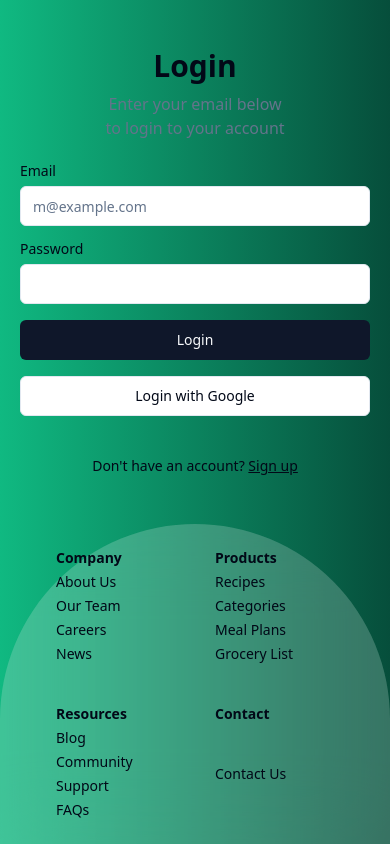
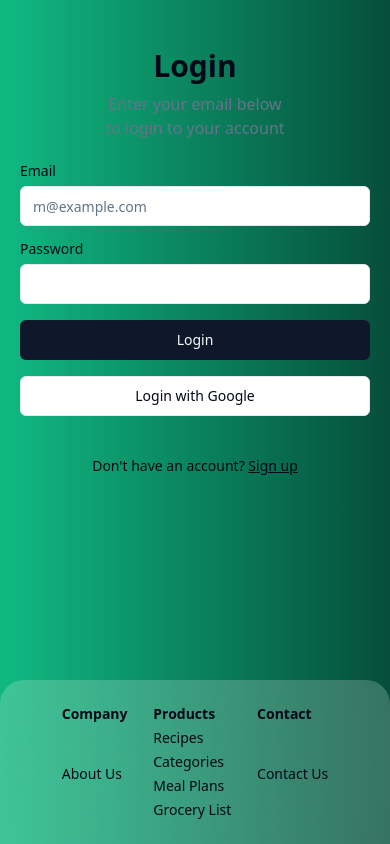
Before and after one commit to soyam-10/recipe-sharing-app-MERN, a React (Vite) app in the folder client/: page /login in a window 390 px wide. Built offline with nearby package versions, Linux system fonts and the light colour scheme.

Commit message:
ui changes :)

```diff
--- a/client/src/components/about.jsx
+++ b/client/src/components/about.jsx
@@ -1,4 +1,5 @@
 import { Button } from "@/components/ui/button"
+import { Mail } from "lucide-react"
 
 export default function About() {
   return (
@@ -10,7 +11,7 @@ export default function About() {
           alt="Delicious dishes"
           className="w-full h-full object-cover"
         />
-        <div className="absolute inset-0 bg-black bg-opacity-50 flex items-center justify-center">
+        <div className="backdrop-blur-lg absolute inset-0 bg-black bg-opacity-50 flex items-center justify-center">
           <div className="text-center">
             <h1 className="text-4xl md:text-5xl font-bold text-white mb-4">About Hamro Recipe</h1>
             <p className="text-xl text-white">Bringing the flavors of Nepal to your kitchen</p>
@@ -19,23 +20,23 @@ export default function About() {
       </section>
 
       {/* Content Section */}
-      <section className="py-16 bg-gray-50">
+      <section className="py-16 backdrop-blur-3xl">
         <div className="container mx-auto px-4">
           <div className="flex flex-col md:flex-row gap-12">
             {/* Left Column */}
-            <div className="md:w-1/2">
-              <h2 className="text-3xl font-bold text-gray-800 mb-6">Our Mission</h2>
-              <p className="text-gray-600 mb-6">
+            <div className="md:w-1/2 text-white">
+              <h2 className="text-3xl font-bold mb-6">Our Mission</h2>
+              <p className="mb-6">
                 Hamro Recipe is dedicated to preserving and sharing the rich culinary heritage of Nepal. Our mission is to make authentic Nepali recipes accessible to food enthusiasts around the world, promoting cultural exchange through the universal language of food.
               </p>
-              <p className="text-gray-600 mb-6">
+              <p className="mb-6">
                 We believe that every dish tells a story, and through our carefully curated collection of recipes, we aim to bring the warmth, flavors, and traditions of Nepali kitchens to homes across the globe.
               </p>
-              <p className="text-gray-600 mb-6">
+              <p className="mb-6">
                 Whether youre a seasoned chef or a curious beginner, Hamro Recipe provides step-by-step guides, video tutorials, and a supportive community to help you master the art of Nepali cooking.
               </p>
-              <Button className="bg-red-600 hover:bg-red-700 text-white font-bold py-3 px-6 rounded-full">
-                Join Our Community
+              <Button className="text-white font-bold py-3 px-6 rounded-full">
+                Join Our Community <Mail className="ml-2" />
               </Button>
             </div>
             {/* Right Column */}
--- a/client/src/components/dummy.jsx
+++ b/client/src/components/dummy.jsx
@@ -7,7 +7,13 @@ import {
   CardHeader,
   CardTitle,
 } from "@/components/ui/card";
-import { Clock, Utensils, ChevronLeft, ChevronRight, Heart } from "lucide-react";
+import {
+  Clock,
+  Utensils,
+  ChevronLeft,
+  ChevronRight,
+  Heart,
+} from "lucide-react";
 import { useNavigate } from "react-router-dom";
 import Loading from "./loading";
 
@@ -70,11 +76,14 @@ export default function Recipes() {
   if (error) return <div>Error: {error.message}</div>;
 
   return (
-    <div className="container mx-auto p-4">
+    <div className="container mx-auto px-4 py-8">
       <h1 className="text-3xl font-bold mb-8 text-center">Our Recipes</h1>
       <div className="grid grid-cols-1 md:grid-cols-2 lg:grid-cols-3 gap-6">
         {currentRecipes.map((recipe) => (
-          <Card key={recipe._id} className="flex flex-col backdrop-blur-2xl bg-white/20">
+          <Card
+            key={recipe._id}
+            className="flex flex-col backdrop-blur-2xl bg-white/20"
+          >
             <CardHeader className="p-0">
               <img
                 src={recipe.recipePicture}
@@ -84,8 +93,8 @@ export default function Recipes() {
             </CardHeader>
             <CardContent className="flex-grow p-4">
               <CardTitle className="text-xl mb-2">{recipe.title}</CardTitle>
-              <p className="text-gray-600 mb-4">{recipe.description}</p>
-              <div className="flex justify-between text-sm text-gray-500">
+              <p className="text-black mb-4">{recipe.description}</p>
+              <div className="flex justify-between text-sm text-black">
                 <span className="flex items-center">
                   <Clock className="w-4 h-4 mr-1" />
                   {recipe.cookTime} Min
--- a/client/src/components/footer.jsx
+++ b/client/src/components/footer.jsx
@@ -2,28 +2,18 @@ import { Link } from "react-router-dom";
 
 export default function Footer() {
   return (
-    <footer className="p-6 md:py-10 w-full backdrop-blur-2xl bg-white/20 rounded-t-full">
-      <div className="container max-w-7xl grid grid-cols-2 sm:grid-cols-3 md:grid-cols-4 gap-10 text-sm">
+    <footer className="p-6 md:py-10 w-full backdrop-blur-2xl bg-white/20 rounded-t-3xl md:rounded-t-full">
+      <div className="container max-w-7xl flex justify-evenly flex-cols-1 sm:flex-cols-2 md:flex-cols-3 gap-5 text-sm">
         <div className="grid gap-1">
           <h3 className="font-semibold">Company</h3>
           <Link to="#">About Us</Link>
-          <Link to="#">Our Team</Link>
-          <Link to="#">Careers</Link>
-          <Link to="#">News</Link>
         </div>
         <div className="grid gap-1">
           <h3 className="font-semibold">Products</h3>
-          <Link to="#">Recipes</Link>
+          <Link to="/recipes">Recipes</Link>
           <Link to="#">Categories</Link>
           <Link to="#">Meal Plans</Link>
           <Link to="#">Grocery List</Link>
-        </div>
-        <div className="grid gap-1">
-          <h3 className="font-semibold">Resources</h3>
-          <Link to="#">Blog</Link>
-          <Link to="#">Community</Link>
-          <Link to="#">Support</Link>
-          <Link to="#">FAQs</Link>
         </div>
         <div className="grid gap-1">
           <h3 className="font-semibold">Contact</h3>
--- a/client/src/components/heroCarousel.jsx
+++ b/client/src/components/heroCarousel.jsx
@@ -73,7 +73,7 @@ export default function HeroCarousel() {
                 key={index}
                 className="h-[550px] md:h-fit sm:h-[400px] xs:h-[300px]"
               >
-                <Card className="w-full h-full max-w-full mx-auto max-h-full overflow-hidden backdrop-blur-3xl bg-white/80 hover:backdrop-blur-sm rounded-3xl border-2 border-gray-400">
+                <Card className="w-full h-full max-w-full mx-auto max-h-full overflow-hidden backdrop-blur-2xl bg-white/40 hover:backdrop-blur-sm rounded-3xl border-2 border-gray-400">
                   <CardContent className="p-0 flex flex-col md:flex-row h-full">
                     <div className="flex-1 p-3 md:p-8 flex flex-col justify-between item">
                       <div className="">
--- a/client/src/components/recipes.jsx
+++ b/client/src/components/recipes.jsx
@@ -84,8 +84,8 @@ export default function Recipes() {
             </CardHeader>
             <CardContent className="flex-grow p-4">
               <CardTitle className="text-xl mb-2">{recipe.title}</CardTitle>
-              <p className="text-gray-600 mb-4">{recipe.description}</p>
-              <div className="flex justify-between text-sm text-gray-500">
+              <p className="text-black mb-4">{recipe.description}</p>
+              <div className="flex justify-between text-sm text-black">
                 <span className="flex items-center">
                   <Clock className="w-4 h-4 mr-1" />
                   {recipe.cookTime} Min
```
